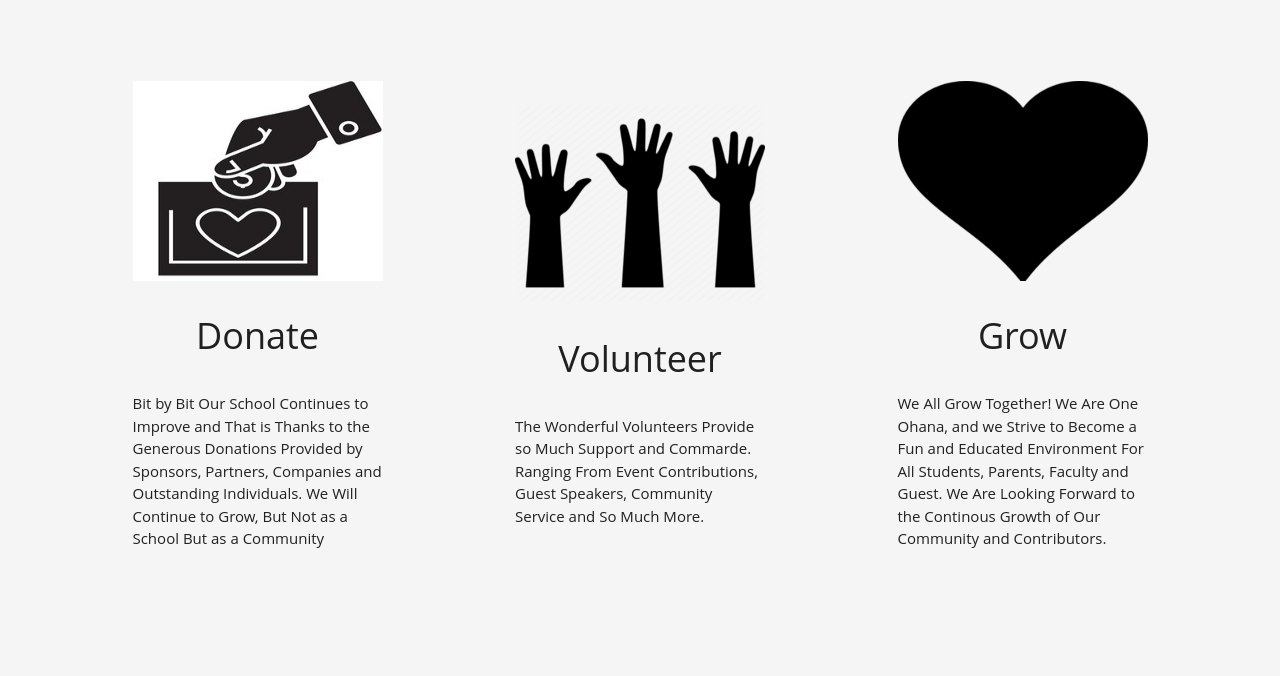
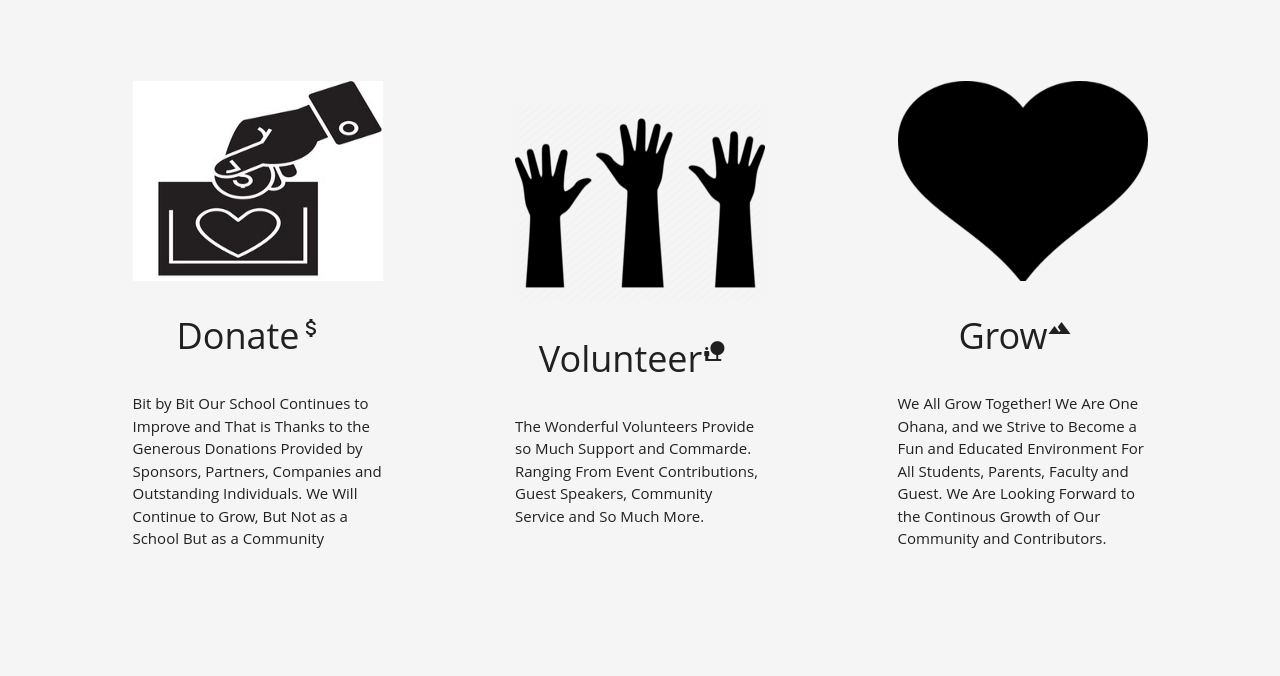
Before and after one commit to TimsTomatos/whs_devs, a plain HTML site: page public/homePage2.html in a window 1280 px wide. Shown: the part 1095-1771 px from the top of the page. Drawn offline with nearby package versions, Linux system fonts and the light colour scheme.

Commit message:
icon update

```diff
--- a/public/homePage2.html
+++ b/public/homePage2.html
@@ -148,7 +148,7 @@
         <div class="clipart-images">
             <div class="column">
                 <img class="clipart-image" src="../images/donation_1.jpg">
-                <h2 class="sub-header">Donate</h2>
+                <h2 class="sub-header">Donate <i class="material-icons left">attach_money</i></h2>
                 <p>
                     Bit by Bit Our School Continues to Improve and That is Thanks to the Generous Donations Provided
                     by Sponsors, Partners, Companies and Outstanding Individuals. We Will Continue to Grow, But Not as a
@@ -157,7 +157,7 @@
             </div>
             <div class="column">
                 <img class="clipart-image" src="../images/volunteer_1.png">
-                <h2 class="sub-header">Volunteer</h2>
+                <h2 class="sub-header">Volunteer <i class="material-icons left">nature_people</i></h2>
                 <p>
                     The Wonderful Volunteers Provide so Much Support and Commarde.
                     Ranging From Event Contributions, Guest Speakers, Community Service and So Much More.
@@ -165,7 +165,7 @@
             </div>
             <div class="column">
                 <img class="clipart-image" src="../images/grow_1.png">
-                <h2 class="sub-header">Grow</h2>
+                <h2 class="sub-header">Grow<i class="material-icons left">terrain</i></h2>
                 <p>
                     We All Grow Together! We Are One Ohana, and we Strive to Become a Fun and Educated Environment
                     For All Students, Parents, Faculty and Guest. We Are Looking Forward to the Continous Growth of
```
